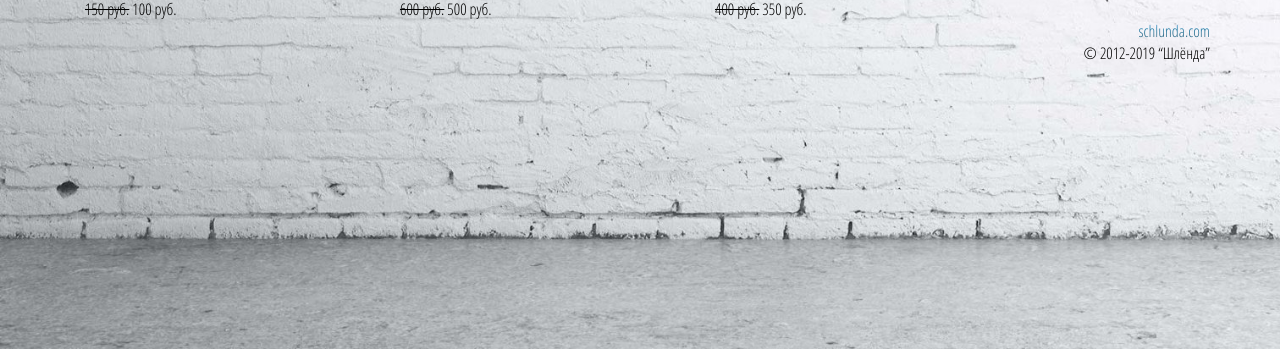
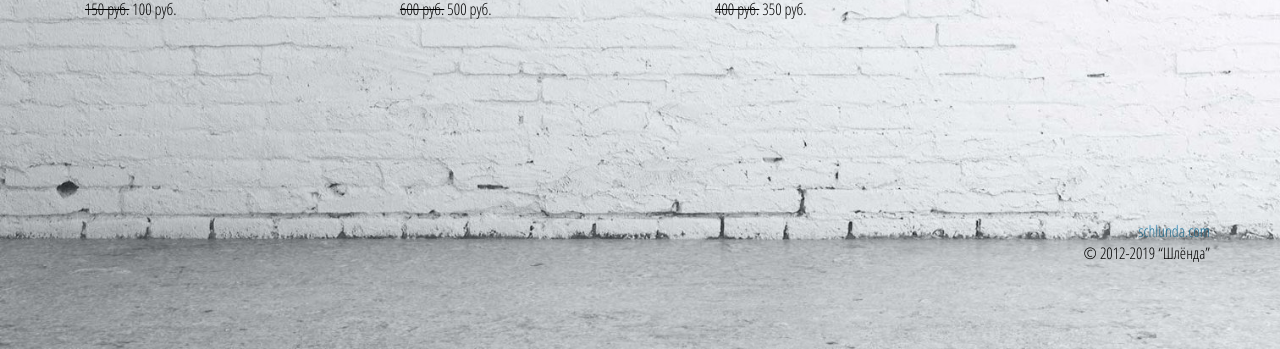
Before and after one commit to ThomasSchid/thomasschid.github.io, a plain HTML site: page index.html in a window 1280 px wide. Shown: the part 451-800 px from the top of the page. Drawn offline with Linux system fonts and the light colour scheme.

Commit message:
Update main.css

```diff
--- a/css/main.css
+++ b/css/main.css
@@ -124,6 +124,7 @@ span.meal_name{
 
 
 footer{
+    margin-top: 200px;
     text-align: right;
     font-family: 'Open Sans Condensed', sans-serif;
 }
```
